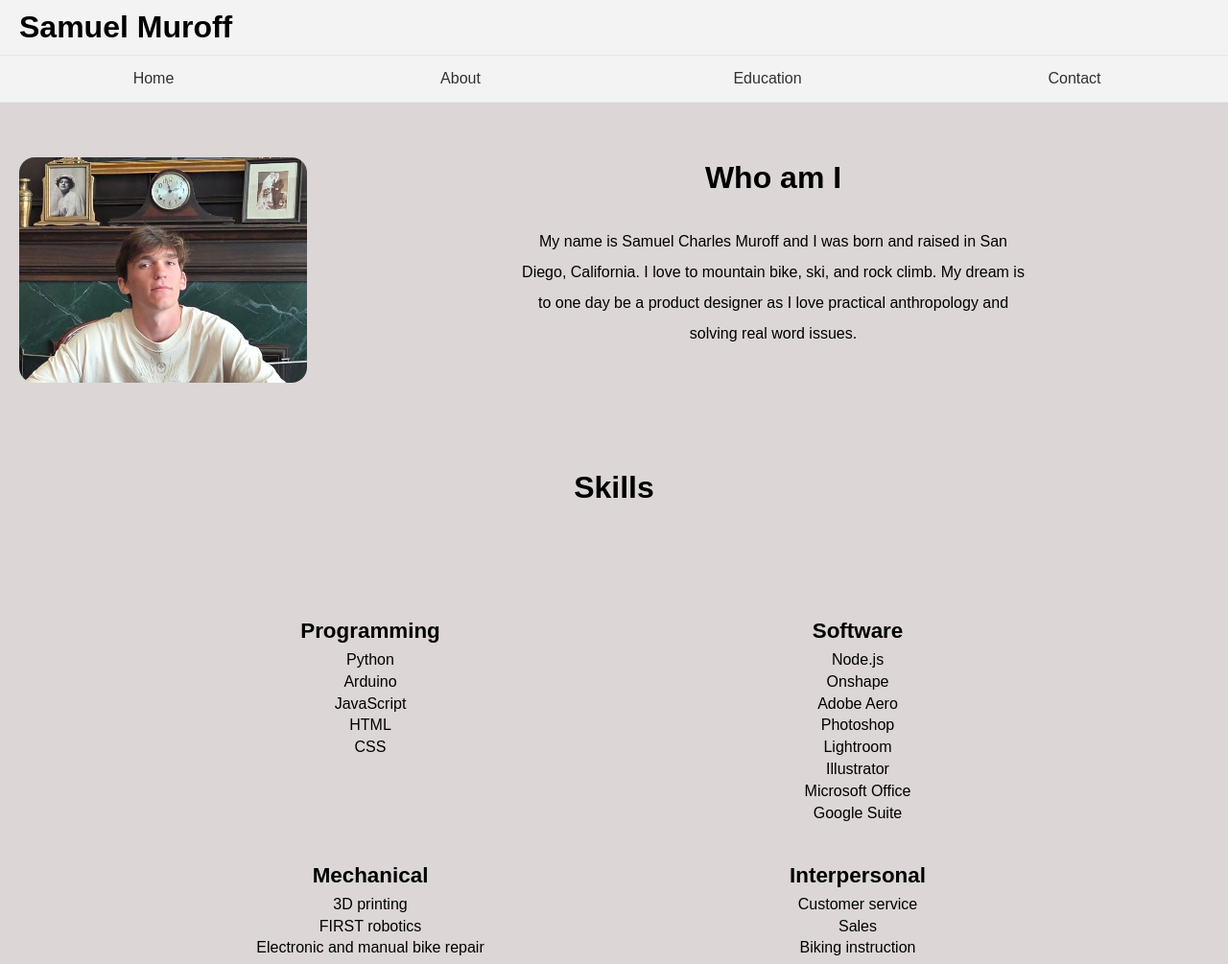
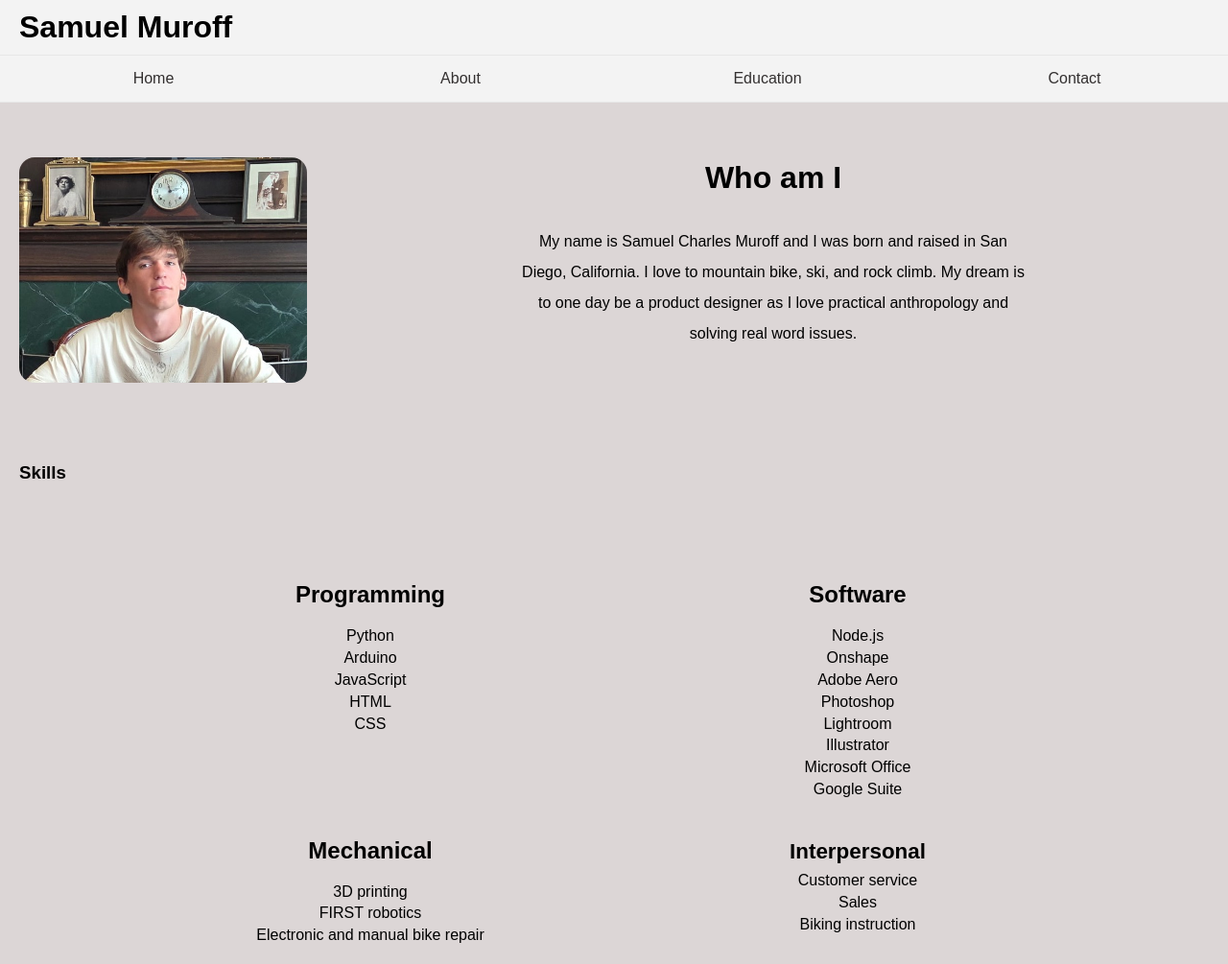
Before and after one commit to shmelly22/Multi_Page_Portfolio_With_Style, a plain HTML site: page index.html in a window 1280 px wide. Shown: the top 1005 px of the page at 96% size. Drawn offline with Linux system fonts and the light colour scheme.

Commit message:
Update index.html

```diff
--- a/index.html
+++ b/index.html
@@ -33,12 +33,12 @@
 
     <section>
   <div class="section">
-    <h2>Skills</h2>
+    <h3>Skills</h3>
   </div>
   <div class="content text-content">
     <div class="skills-grid">
       <div class="skill-category">
-        <h3>Programming</h3>
+        <h1>Programming</h1>
         <ul>
           <li>Python</li>
           <li>Arduino</li>
@@ -49,7 +49,7 @@
       </div>
 
       <div class="skill-category">
-        <h3>Software</h3>
+        <h1>Software</h1>
         <ul>
           <li>Node.js</li>
           <li>Onshape</li>
@@ -63,7 +63,7 @@
       </div>
 
       <div class="skill-category">
-        <h3>Mechanical</h3>
+        <h1>Mechanical</h1>
         <ul>
           <li>3D printing</li>
           <li>FIRST robotics</li>
```
